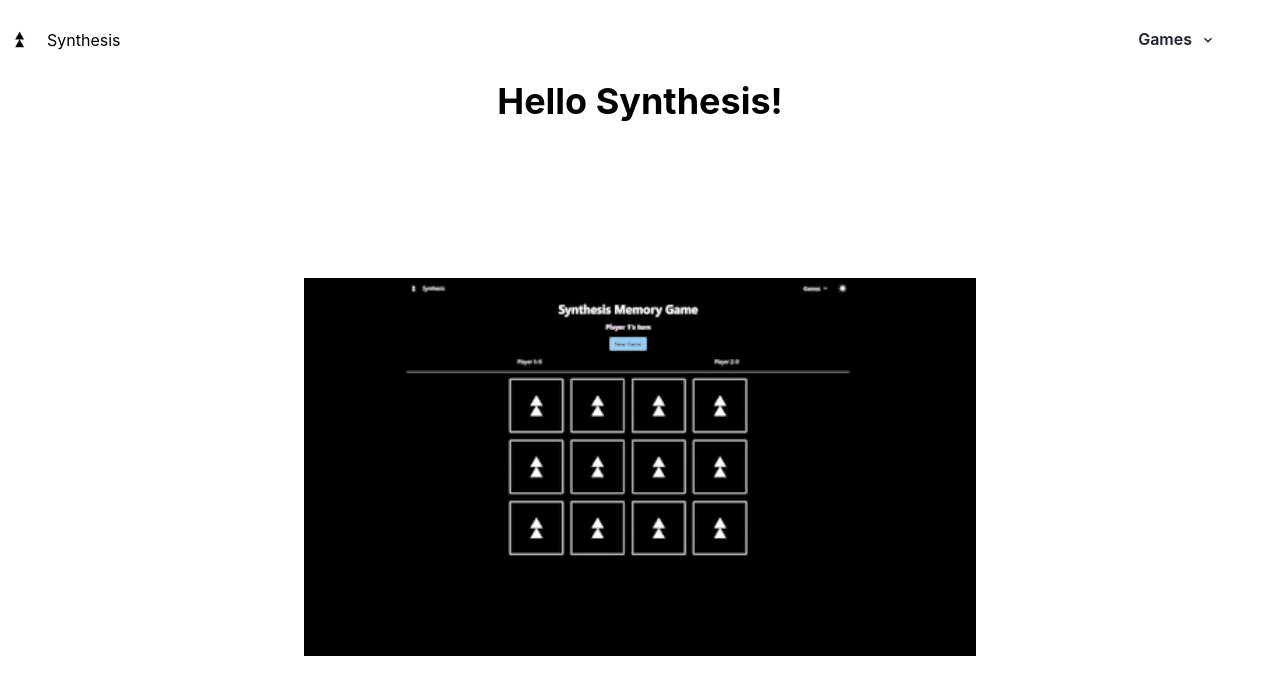
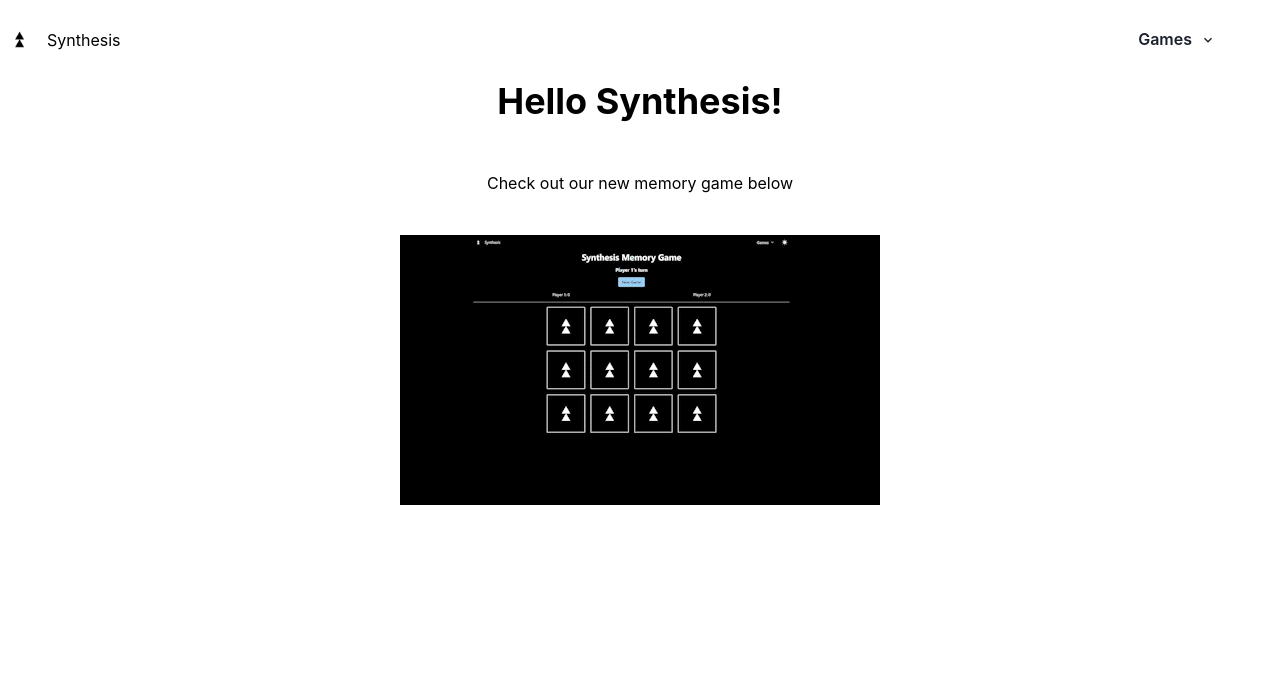
Before and after one commit to ImMiguelP/synthesis, a Next.js app: page / in a window 1280 px wide. Shown: the top 694 px of the page. Built offline with nearby package versions, Linux system fonts and the light colour scheme; some icons are missing.

Commit message:
style: style home page

```diff
--- a/src/pages/index.tsx
+++ b/src/pages/index.tsx
@@ -1,14 +1,14 @@
-import { Heading, Stack, Image } from "@chakra-ui/react";
+import { Heading, Stack, Image, Text } from "@chakra-ui/react";
 import Link from "next/link";
 
 export default function Home() {
   return (
     <Stack textAlign="center">
       <Heading>Hello Synthesis!</Heading>
-      <Stack align="center">
+      <Stack align="center" spacing={10} pt={10}>
+        <Text>Check out our new memory game below</Text>
         <Link href="/synthesis-memory">
           <Image
-            boxSize="2xl"
             src="/images/synMemory/synMemory.gif"
             alt="Synthesis Logo"
             objectFit="contain"
```
